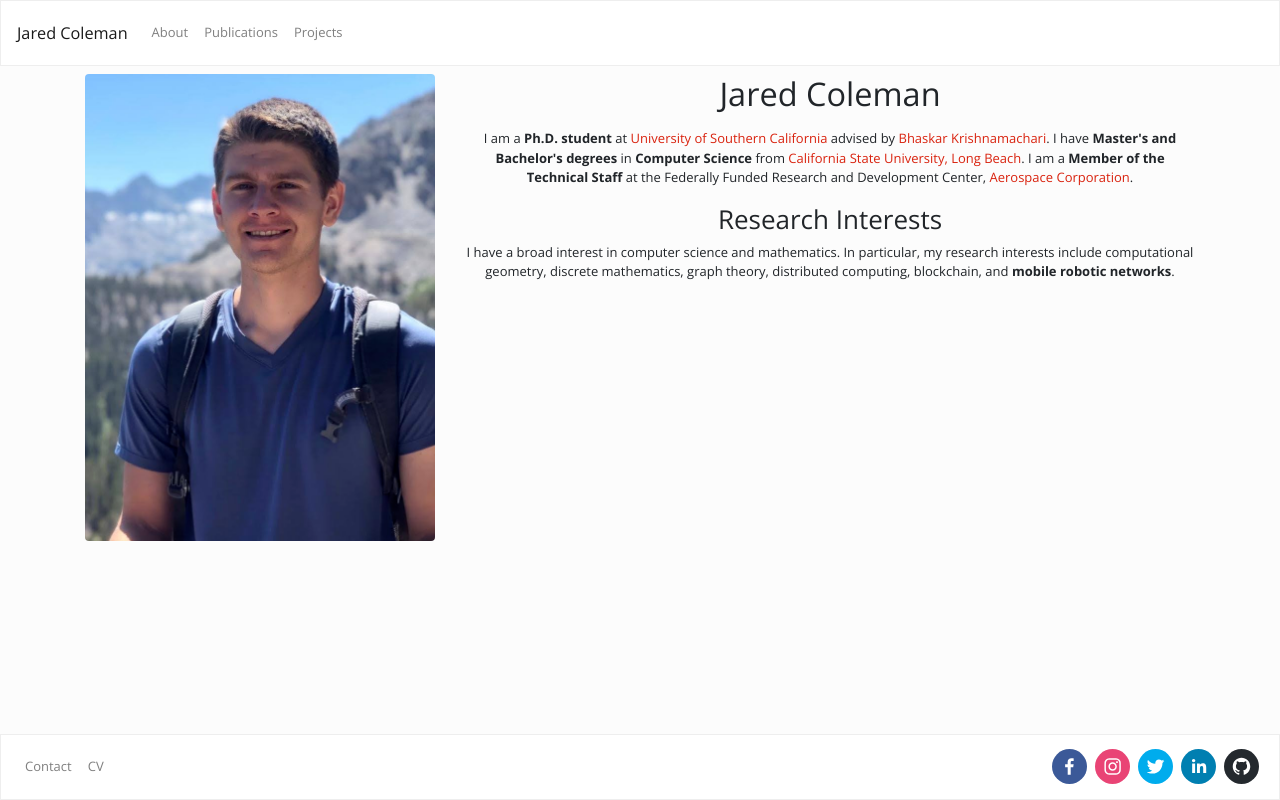
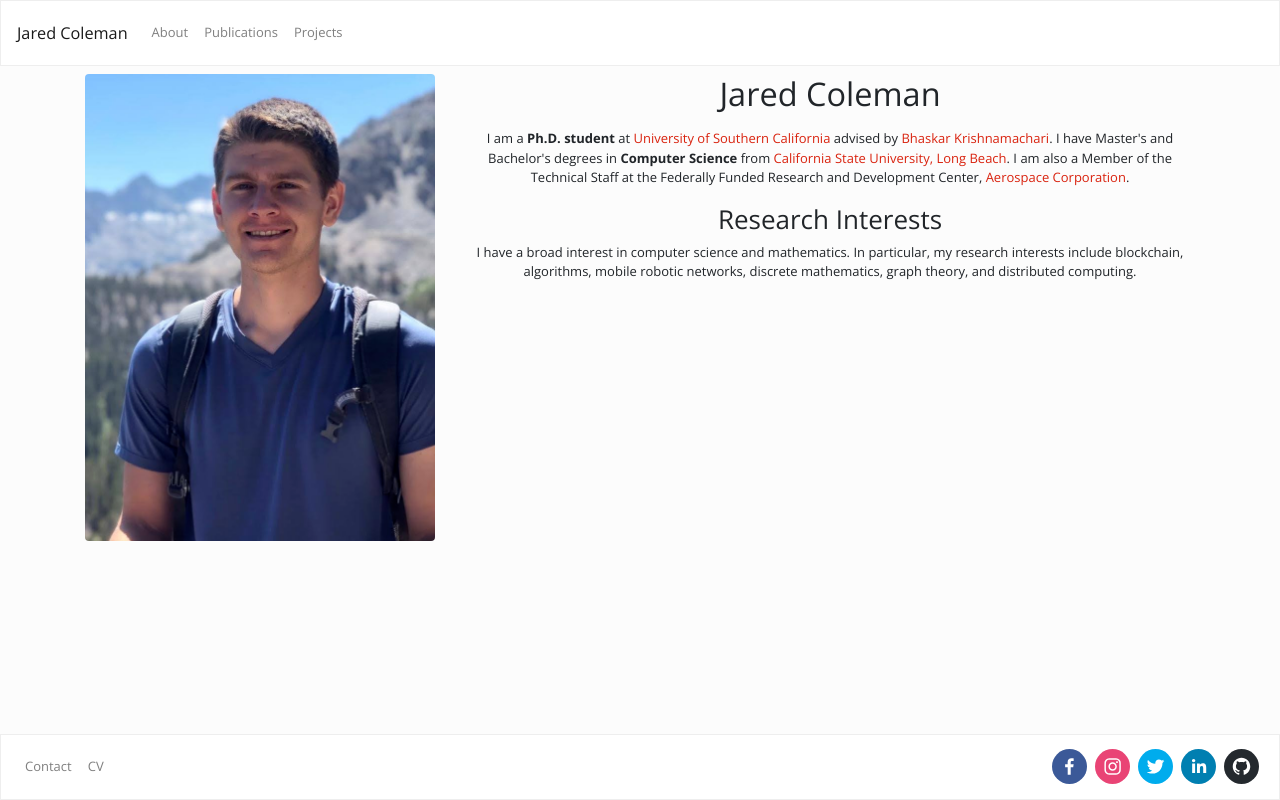
Before and after one commit to earri003/homepage, a React (Create React App) app: page / in a window 1280 px wide. Built offline with nearby package versions, Linux system fonts and the light colour scheme.

Commit message:
Updates home page

```diff
--- a/src/Home.js
+++ b/src/Home.js
@@ -12,14 +12,14 @@ function Home() {
             <h1 className="text-center">Jared Coleman</h1>
             <p className="mt-3 text-center">
                 I am a <b>Ph.D. student</b> at <a href="https://usc.edu">University of Southern California</a> advised by <a href="http://ceng.usc.edu/~bkrishna/">Bhaskar Krishnamachari</a>.
-                I have <b>Master's and Bachelor's degrees</b> in <b>Computer Science</b> from <a href="https://csulb.edu">California State University, Long Beach</a>.
-                I am a <b>Member of the Technical Staff</b> at the Federally Funded Research and Development Center, <a href="https://aerospace.org">Aerospace Corporation</a>.
+                I have Master's and Bachelor's degrees in <b>Computer Science</b> from <a href="https://csulb.edu">California State University, Long Beach</a>.
+                I am also a Member of the Technical Staff at the Federally Funded Research and Development Center, <a href="https://aerospace.org">Aerospace Corporation</a>.
             </p>
 
             <h2 className="text-center">Research Interests</h2>
             <p className="text-center">
                 I have a broad interest in computer science and mathematics.
-                In particular, my research interests include computational geometry, discrete mathematics, graph theory, distributed computing, blockchain, and <b>mobile robotic networks</b>.
+                In particular, my research interests include blockchain, algorithms, mobile robotic networks, discrete mathematics, graph theory, and distributed computing.
             </p>
         </Col>
       </Row>
```
